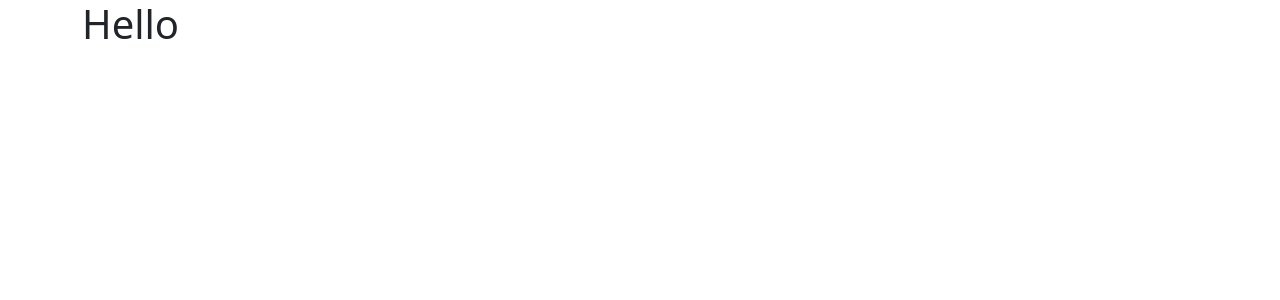
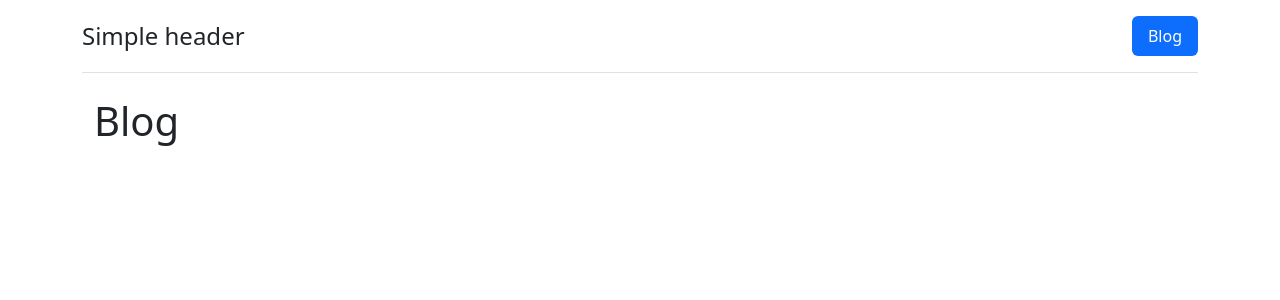
Before and after one commit to edo979/blog-rest-api, a React (Vite) app: page /blog in a window 1280 px wide. Shown: the top 300 px of the page. Built offline with nearby package versions, Linux system fonts and the light colour scheme.

Commit message:
add router, add nav

```diff
--- /dev/null
+++ b/src/components/MainNav.tsx
@@ -0,0 +1,22 @@
+import { NavLink } from 'react-router-dom'
+
+export function MainNav() {
+  return (
+    <header className="d-flex flex-wrap justify-content-center py-3 mb-4 border-bottom">
+      <a
+        href="/"
+        className="d-flex align-items-center mb-3 mb-md-0 me-md-auto text-dark text-decoration-none"
+      >
+        <span className="fs-4">Simple header</span>
+      </a>
+
+      <ul className="nav nav-pills">
+        <li className="nav-item">
+          <NavLink to={'/blog'} className="nav-link">
+            Blog
+          </NavLink>
+        </li>
+      </ul>
+    </header>
+  )
+}
--- a/src/main.tsx
+++ b/src/main.tsx
@@ -1,15 +1,24 @@
 import React from 'react'
 import ReactDOM from 'react-dom/client'
+import { createBrowserRouter, RouterProvider } from 'react-router-dom'
+import { Blog } from './routes/Blog'
+import { Home } from './routes/Home'
+import { Root } from './routes/Root'
 import './scss/style.scss'
+
+const router = createBrowserRouter([
+  {
+    path: '/',
+    element: <Root />,
+    children: [
+      { index: true, element: <Home /> },
+      { path: '/blog', element: <Blog /> },
+    ],
+  },
+])
 
 ReactDOM.createRoot(document.getElementById('root') as HTMLElement).render(
   <React.StrictMode>
-    <div className="container">
-      <div className="row">
-        <div className="col">
-          <h1>Hello</h1>
-        </div>
-      </div>
-    </div>
+    <RouterProvider router={router} />
   </React.StrictMode>
 )
--- /dev/null
+++ b/src/routes/Blog.tsx
@@ -0,0 +1,11 @@
+export function Blog() {
+  return (
+    <div className="container">
+      <div className="row">
+        <div className="col">
+          <h1>Blog</h1>
+        </div>
+      </div>
+    </div>
+  )
+}
--- /dev/null
+++ b/src/routes/Home.tsx
@@ -0,0 +1,9 @@
+export function Home() {
+  return (
+    <div className="row">
+      <div className="col">
+        <h1>Home</h1>
+      </div>
+    </div>
+  )
+}
--- /dev/null
+++ b/src/routes/Root.tsx
@@ -0,0 +1,12 @@
+import { Outlet } from 'react-router-dom'
+import { MainNav } from '../components/MainNav'
+
+export function Root() {
+  return (
+    <div className="container">
+      <MainNav />
+
+      <Outlet />
+    </div>
+  )
+}
--- a/src/scss/style.scss
+++ b/src/scss/style.scss
@@ -23,6 +23,7 @@
 @import '../node_modules/bootstrap/scss/images';
 @import '../node_modules/bootstrap/scss/containers';
 @import '../node_modules/bootstrap/scss/grid';
+@import '../node_modules/bootstrap/scss/nav';
 
 // 7. Optionally include utilities API last to generate classes based on the Sass map in `_utilities.scss`
 @import '../node_modules/bootstrap/scss/helpers';
```
